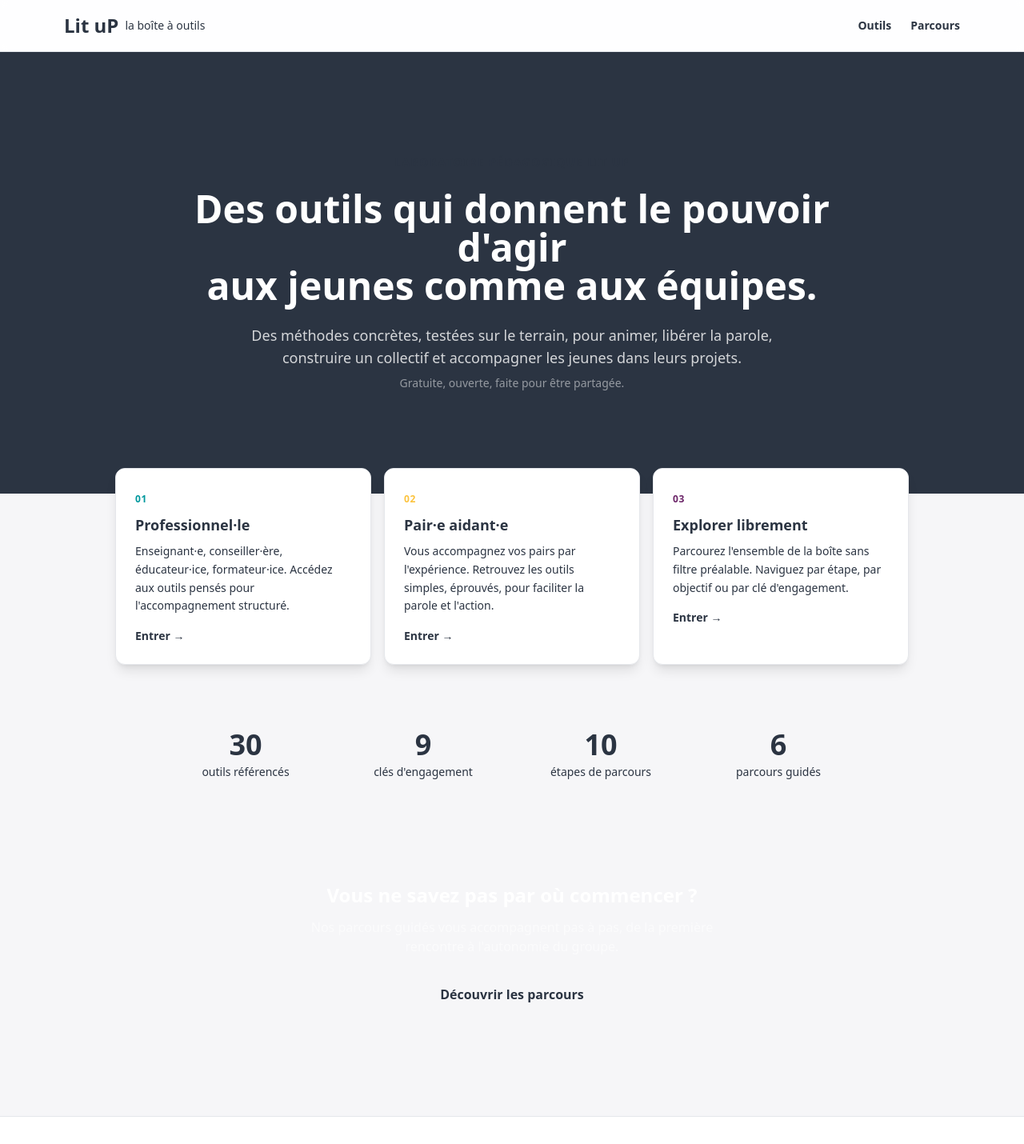
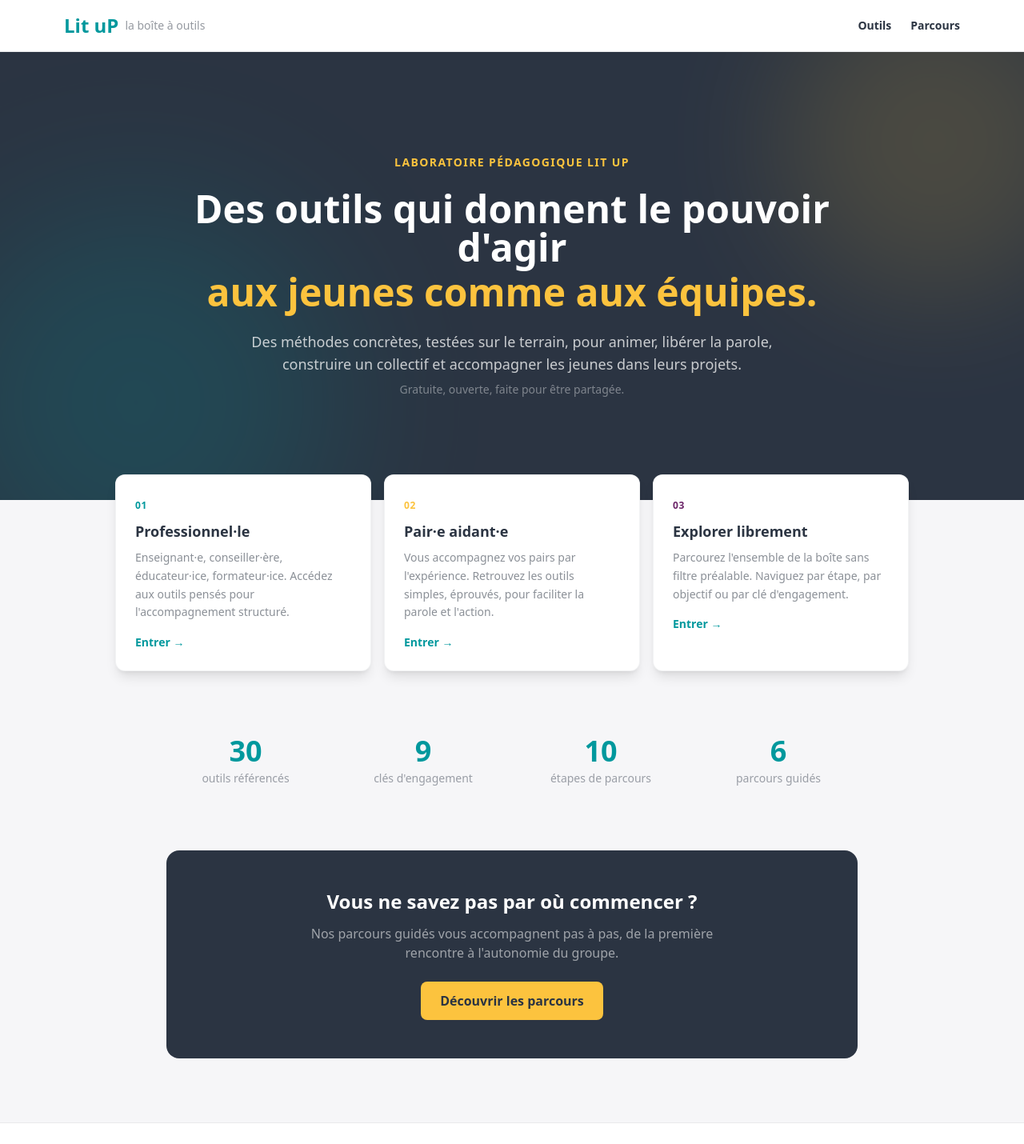
Before and after one commit to lit-up-fr/bao-app, a Next.js app: page / in a window 1280 px wide. Shown: the top 1430 px of the page at 80% size. Built offline with nearby package versions, Linux system fonts and the light colour scheme.

Commit message:
Fix: render JSON fields + design polish

```diff
--- a/app/globals.css
+++ b/app/globals.css
@@ -5,26 +5,57 @@
 @import url('https://fonts.googleapis.com/css2?family=Source+Sans+3:ital,wght@0,300;0,400;0,600;0,700;1,400;1,600;1,700&display=swap');
 
 :root {
-  --litup-dark: #2B3442;
-  --litup-teal: #00989D;
-  --litup-gold: #FCC33E;
-  --litup-violet: #6B2468;
-  --litup-light: #F6F6F8;
+  --dark: #2B3442;
+  --teal: #00989D;
+  --gold: #FCC33E;
+  --violet: #6B2468;
+  --light: #F6F6F8;
+  --white: #ffffff;
 }
 
 body {
   font-family: 'Source Sans 3', system-ui, sans-serif;
-  color: var(--litup-dark);
-  background: var(--litup-light);
+  color: var(--dark);
+  background: var(--light);
+  -webkit-font-smoothing: antialiased;
 }
 
-/* Smooth scroll */
 html {
   scroll-behavior: smooth;
 }
 
-/* Focus styles for accessibility */
 *:focus-visible {
-  outline: 2px solid var(--litup-teal);
+  outline: 2px solid var(--teal);
   outline-offset: 2px;
 }
+
+/* Utility classes that work in production */
+.bg-dark { background-color: var(--dark); }
+.bg-teal { background-color: var(--teal); }
+.bg-gold { background-color: var(--gold); }
+.bg-violet { background-color: var(--violet); }
+.bg-light { background-color: var(--light); }
+
+.text-dark { color: var(--dark); }
+.text-teal { color: var(--teal); }
+.text-gold { color: var(--gold); }
+.text-violet { color: var(--violet); }
+
+.border-teal { border-color: var(--teal); }
+
+.hover-teal:hover { color: var(--teal); }
+.hover-border-teal:hover { border-color: var(--teal); }
+
+/* Gradient bar for cards */
+.card-gradient {
+  background: linear-gradient(90deg, var(--teal), var(--gold));
+}
+
+/* Tag styles */
+.tag {
+  display: inline-block;
+  padding: 2px 10px;
+  border-radius: 9999px;
+  font-size: 0.75rem;
+  font-weight: 600;
+}
--- a/app/page.tsx
+++ b/app/page.tsx
@@ -5,74 +5,47 @@ export default function Home() {
     <>
       {/* Hero */}
       <section className="relative overflow-hidden" style={{ backgroundColor: "#2B3442" }}>
-        <div className="absolute inset-0 opacity-20">
-          <div className="absolute top-20 right-20 w-72 h-72 rounded-full bg-litup-gold blur-3xl" />
-          <div className="absolute bottom-10 left-10 w-96 h-96 rounded-full bg-litup-teal blur-3xl" />
+        {/* Decorative blobs */}
+        <div className="absolute inset-0 overflow-hidden">
+          <div className="absolute -top-20 -right-20 w-96 h-96 rounded-full opacity-15" style={{ backgroundColor: "#FCC33E", filter: "blur(80px)" }} />
+          <div className="absolute -bottom-32 -left-20 w-[500px] h-[500px] rounded-full opacity-20" style={{ backgroundColor: "#00989D", filter: "blur(100px)" }} />
         </div>
 
         <div className="relative max-w-4xl mx-auto px-4 py-24 sm:py-32 text-center">
-          <p className="text-litup-gold font-semibold text-sm tracking-widest uppercase mb-6">
+          <p className="text-sm font-semibold tracking-widest uppercase mb-6" style={{ color: "#FCC33E" }}>
             Laboratoire pédagogique Lit uP
           </p>
-          <h1 className="text-3xl sm:text-5xl font-bold text-white leading-tight">
+          <h1 className="text-3xl sm:text-5xl font-bold leading-tight" style={{ color: "white" }}>
             Des outils qui donnent le pouvoir d&apos;agir
-            <br />
-            <span className="text-litup-gold">aux jeunes comme aux équipes.</span>
           </h1>
-          <p className="mt-6 text-lg text-white/80 max-w-2xl mx-auto">
+          <h1 className="text-3xl sm:text-5xl font-bold leading-tight mt-2" style={{ color: "#FCC33E" }}>
+            aux jeunes comme aux équipes.
+          </h1>
+          <p className="mt-6 text-lg max-w-2xl mx-auto" style={{ color: "rgba(255,255,255,0.75)" }}>
             Des méthodes concrètes, testées sur le terrain, pour animer, libérer la parole,
             construire un collectif et accompagner les jeunes dans leurs projets.
           </p>
-          <p className="mt-2 text-sm text-white/50">
+          <p className="mt-2 text-sm" style={{ color: "rgba(255,255,255,0.4)" }}>
             Gratuite, ouverte, faite pour être partagée.
           </p>
         </div>
       </section>
 
-      {/* 3 portes d'entrée */}
+      {/* 3 portes */}
       <section className="max-w-5xl mx-auto px-4 -mt-8 relative z-10">
         <div className="grid md:grid-cols-3 gap-4">
           {[
-            {
-              num: "01",
-              title: "Professionnel·le",
-              desc: "Enseignant·e, conseiller·ère, éducateur·ice, formateur·ice. Accédez aux outils pensés pour l'accompagnement structuré.",
-              href: "/bao",
-              accent: "#00989D",
-            },
-            {
-              num: "02",
-              title: "Pair·e aidant·e",
-              desc: "Vous accompagnez vos pairs par l'expérience. Retrouvez les outils simples, éprouvés, pour faciliter la parole et l'action.",
-              href: "/bao",
-              accent: "#FCC33E",
-            },
-            {
-              num: "03",
-              title: "Explorer librement",
-              desc: "Parcourez l'ensemble de la boîte sans filtre préalable. Naviguez par étape, par objectif ou par clé d'engagement.",
-              href: "/bao",
-              accent: "#6B2468",
-            },
+            { num: "01", title: "Professionnel·le", desc: "Enseignant·e, conseiller·ère, éducateur·ice, formateur·ice. Accédez aux outils pensés pour l'accompagnement structuré.", accent: "#00989D" },
+            { num: "02", title: "Pair·e aidant·e", desc: "Vous accompagnez vos pairs par l'expérience. Retrouvez les outils simples, éprouvés, pour faciliter la parole et l'action.", accent: "#FCC33E" },
+            { num: "03", title: "Explorer librement", desc: "Parcourez l'ensemble de la boîte sans filtre préalable. Naviguez par étape, par objectif ou par clé d'engagement.", accent: "#6B2468" },
           ].map((card) => (
-            <Link
-              key={card.num}
-              href={card.href}
-              className="group bg-white rounded-xl p-6 shadow-lg hover:shadow-xl
-                         border border-litup-dark/5 hover:border-litup-teal/30
-                         transition-all duration-300 hover:-translate-y-1"
-            >
-              <span className="text-xs font-bold tracking-wider" style={{ color: card.accent }}>
-                {card.num}
-              </span>
-              <h3 className="mt-2 text-lg font-bold text-litup-dark group-hover:text-litup-teal transition-colors">
-                {card.title}
-              </h3>
-              <p className="mt-2 text-sm text-litup-dark/60 leading-relaxed">
-                {card.desc}
-              </p>
-              <span className="inline-block mt-4 text-sm font-semibold text-litup-teal
-                               group-hover:translate-x-1 transition-transform">
+            <Link key={card.num} href="/bao"
+              className="group bg-white rounded-xl p-6 shadow-lg hover:shadow-xl border transition-all duration-300 hover:-translate-y-1"
+              style={{ borderColor: "rgba(43,52,66,0.06)" }}>
+              <span className="text-xs font-bold tracking-wider" style={{ color: card.accent }}>{card.num}</span>
+              <h3 className="mt-2 text-lg font-bold transition-colors" style={{ color: "#2B3442" }}>{card.title}</h3>
+              <p className="mt-2 text-sm leading-relaxed" style={{ color: "rgba(43,52,66,0.55)" }}>{card.desc}</p>
+              <span className="inline-block mt-4 text-sm font-semibold group-hover:translate-x-1 transition-transform" style={{ color: "#00989D" }}>
                 Entrer →
               </span>
             </Link>
@@ -90,30 +63,26 @@ export default function Home() {
             { value: "6", label: "parcours guidés" },
           ].map((stat) => (
             <div key={stat.label}>
-              <div className="text-3xl sm:text-4xl font-bold text-litup-teal">
-                {stat.value}
-              </div>
-              <div className="text-sm text-litup-dark/50 mt-1">{stat.label}</div>
+              <div className="text-3xl sm:text-4xl font-bold" style={{ color: "#00989D" }}>{stat.value}</div>
+              <div className="text-sm mt-1" style={{ color: "rgba(43,52,66,0.45)" }}>{stat.label}</div>
             </div>
           ))}
         </div>
       </section>
 
-      {/* CTA parcours */}
+      {/* CTA */}
       <section className="max-w-4xl mx-auto px-4 pb-20">
-        <div className="bg-litup-dark rounded-2xl p-8 sm:p-12 text-center">
-          <h2 className="text-2xl font-bold text-white">
+        <div className="rounded-2xl p-8 sm:p-12 text-center" style={{ backgroundColor: "#2B3442" }}>
+          <h2 className="text-2xl font-bold" style={{ color: "white" }}>
             Vous ne savez pas par où commencer ?
           </h2>
-          <p className="mt-3 text-white/60 max-w-lg mx-auto">
+          <p className="mt-3 max-w-lg mx-auto" style={{ color: "rgba(255,255,255,0.55)" }}>
             Nos parcours guidés vous accompagnent pas à pas, de la première rencontre
             à l&apos;autonomie du groupe.
           </p>
-          <Link
-            href="/parcours"
-            className="inline-block mt-6 px-6 py-3 bg-litup-gold text-litup-dark
-                       font-bold rounded-lg hover:bg-litup-gold/90 transition-colors"
-          >
+          <Link href="/parcours"
+            className="inline-block mt-6 px-6 py-3 font-bold rounded-lg transition-colors hover:opacity-90"
+            style={{ backgroundColor: "#FCC33E", color: "#2B3442" }}>
             Découvrir les parcours
           </Link>
         </div>
--- a/components/Footer.tsx
+++ b/components/Footer.tsx
@@ -1,13 +1,9 @@
 export default function Footer() {
   return (
-    <footer className="border-t border-litup-dark/10 bg-white mt-auto">
-      <div className="max-w-6xl mx-auto px-4 py-8 text-center text-sm text-litup-dark/50">
-        <p>
-          Gratuite, ouverte, faite pour être partagée.
-        </p>
-        <p className="mt-1">
-          © {new Date().getFullYear()} Lit uP — Laboratoire pédagogique
-        </p>
+    <footer className="border-t mt-auto" style={{ borderColor: "rgba(43,52,66,0.1)", backgroundColor: "white" }}>
+      <div className="max-w-6xl mx-auto px-4 py-8 text-center text-sm" style={{ color: "rgba(43,52,66,0.4)" }}>
+        <p>Gratuite, ouverte, faite pour être partagée.</p>
+        <p className="mt-1">© {new Date().getFullYear()} Lit uP — Laboratoire pédagogique</p>
       </div>
     </footer>
   );
--- a/components/Header.tsx
+++ b/components/Header.tsx
@@ -2,27 +2,26 @@ import Link from "next/link";
 
 export default function Header() {
   return (
-    <header className="sticky top-0 z-50 bg-white/90 backdrop-blur-sm border-b border-litup-dark/10">
+    <header className="sticky top-0 z-50 backdrop-blur-sm border-b"
+      style={{ backgroundColor: "rgba(255,255,255,0.92)", borderColor: "rgba(43,52,66,0.1)" }}>
       <div className="max-w-6xl mx-auto px-4 h-16 flex items-center justify-between">
         <Link href="/" className="flex items-center gap-2 group">
-          <span className="text-2xl font-bold text-litup-teal group-hover:text-litup-dark transition-colors">
+          <span className="text-2xl font-bold transition-colors"
+            style={{ color: "var(--teal)" }}>
             Lit uP
           </span>
-          <span className="text-sm text-litup-dark/60 hidden sm:inline">
+          <span className="text-sm hidden sm:inline"
+            style={{ color: "rgba(43,52,66,0.5)" }}>
             la boîte à outils
           </span>
         </Link>
         <nav className="flex items-center gap-6 text-sm font-semibold">
-          <Link
-            href="/bao"
-            className="text-litup-dark/70 hover:text-litup-teal transition-colors"
-          >
+          <Link href="/bao" className="transition-colors hover:opacity-80"
+            style={{ color: "var(--dark)" }}>
             Outils
           </Link>
-          <Link
-            href="/parcours"
-            className="text-litup-dark/70 hover:text-litup-teal transition-colors"
-          >
+          <Link href="/parcours" className="transition-colors hover:opacity-80"
+            style={{ color: "var(--dark)" }}>
             Parcours
           </Link>
         </nav>
```
Also changed, not shown: app/bao/[slug]/page.tsx (+78 -44 lines), app/bao/page.tsx (+15 -41 lines), components/FicheCard.tsx (+20 -27 lines), components/FilterBar.tsx (+20 -42 lines), 1 other file (tests, documents, lock files or other folders).
